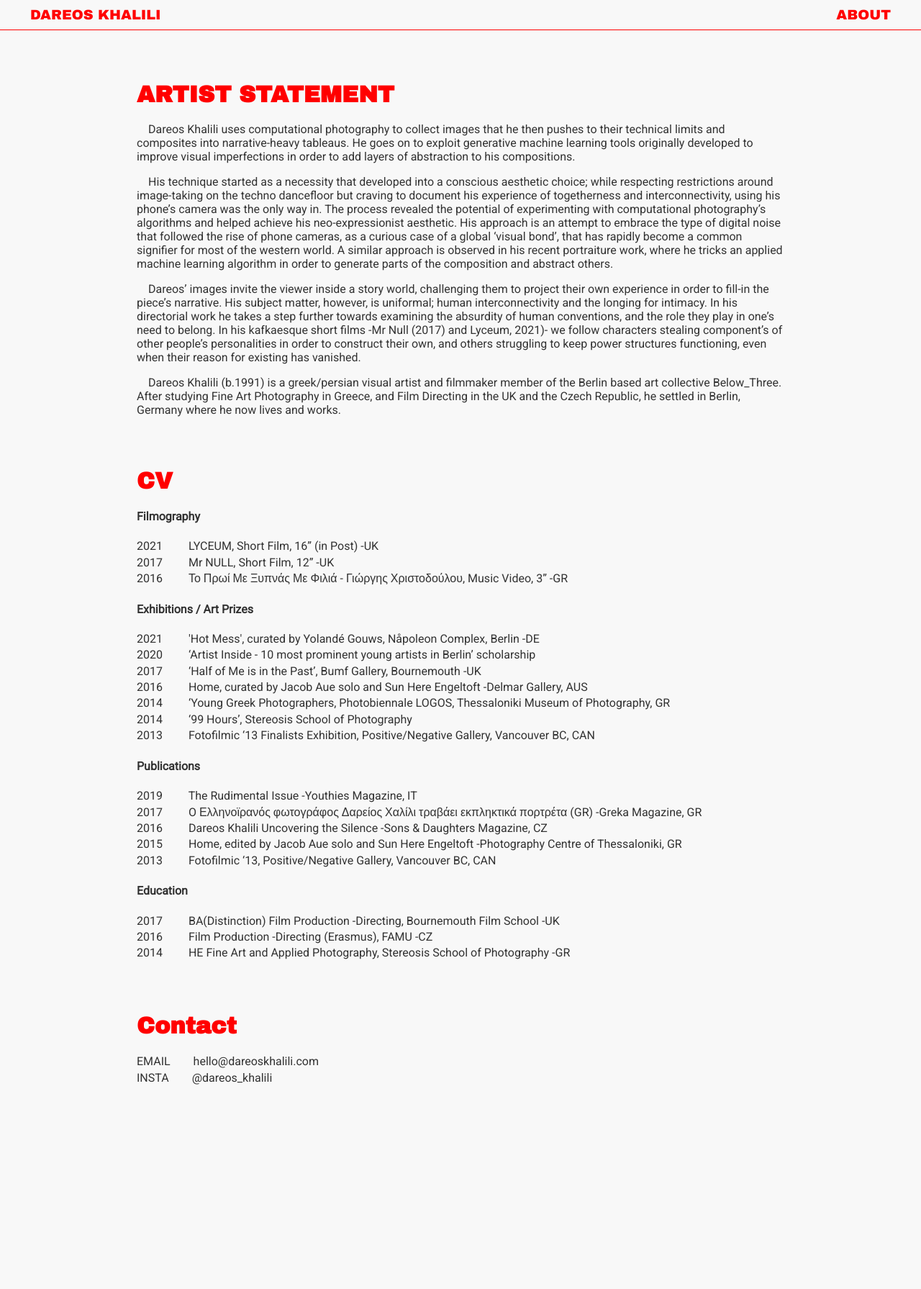
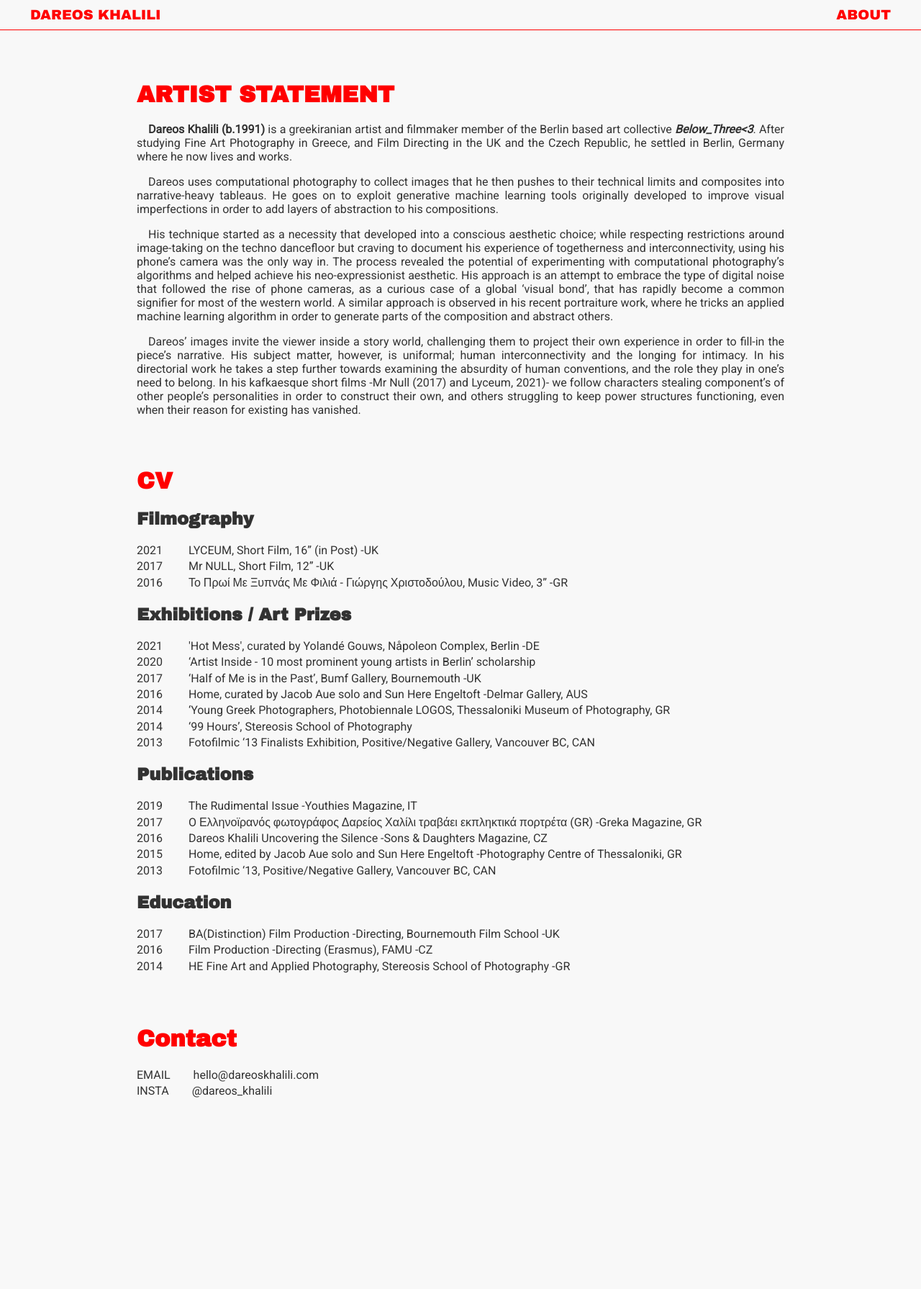
Before and after one commit to dareosK/art-we-1, a Jekyll site: the page built from about.html, in a window 1280 px wide. Shown: the whole page at 72% size. Built offline with Jekyll 4.4.1, drawn with Linux system fonts in a browser that asks for light colours.

Commit message:
typography

```diff
--- a/about.html
+++ b/about.html
@@ -17,7 +17,10 @@ title: Dareos Khalili - artist's about page
 
   <h1>ARTIST STATEMENT</h1>
   <p>
-    &emsp;Dareos Khalili uses computational photography to collect images that he then pushes to their technical limits and composites into narrative-heavy tableaus. He goes on to exploit generative machine learning tools originally developed to improve visual imperfections in order to add layers of abstraction to his compositions.
+    &emsp;<strong>Dareos Khalili (b.1991)</strong> is a greekiranian artist and filmmaker member of the Berlin based art collective <a id="b3"href="https://www.instagram.com/below_three/"><em>Below_Three<3</em></a>. After studying Fine Art Photography in Greece, and Film Directing in the UK and the Czech Republic, he settled in Berlin, Germany where he now lives and works.
+  </p>
+  <p>
+    &emsp;Dareos uses computational photography to collect images that he then pushes to their technical limits and composites into narrative-heavy tableaus. He goes on to exploit generative machine learning tools originally developed to improve visual imperfections in order to add layers of abstraction to his compositions.
   </p>
   <p>
     &emsp;His technique started as a necessity that developed into a conscious aesthetic choice; while respecting restrictions around image-taking on the techno dancefloor but craving to document his experience of togetherness and interconnectivity, using his phone’s camera was the only way in. The process revealed the potential of experimenting with computational photography’s algorithms and helped achieve his neo-expressionist aesthetic. His approach is an attempt to embrace the type of digital noise that followed the rise of phone cameras, as a curious case of a global ‘visual bond’, that has rapidly become a common signifier for most of the western world. A similar approach is observed in his recent portraiture work, where he tricks an applied machine learning algorithm in order to generate parts of the composition and abstract others.
@@ -25,12 +28,9 @@ title: Dareos Khalili - artist's about page
   <p>
     &emsp;Dareos’ images invite the viewer inside a story world, challenging them to project their own experience in order to fill-in the piece’s narrative. His subject matter, however, is uniformal; human interconnectivity and the longing for intimacy. In his directorial work he takes a step further towards examining the absurdity of human conventions, and the role they play in one’s need to belong. In his kafkaesque short films -Mr Null (2017) and Lyceum, 2021)- we follow characters stealing component’s of other people’s personalities in order to construct their own, and others struggling to keep power structures functioning, even when their reason for existing has vanished.
   </p>
-  <p>
-    &emsp;Dareos Khalili (b.1991) is a greek/persian visual artist and filmmaker member of the Berlin based art collective Below_Three. After studying Fine Art Photography in Greece, and Film Directing in the UK and the Czech Republic, he settled in Berlin, Germany where he now lives and works.
-  </p>
 
   <h1 style="margin-top: 72px;">CV</h1>
-  <h4><strong>Filmography</strong></h4>
+  <h2>Filmography</h2>
   <ul>
     <li>2021&emsp;&emsp; LYCEUM, Short Film, 16” (in Post)  -UK</li>
     <li>2017&emsp;&emsp; Mr NULL, Short Film, 12” -UK</li>
@@ -38,7 +38,7 @@ title: Dareos Khalili - artist's about page
   </ul>
 
 
-  <h4><strong>Exhibitions / Art Prizes</strong></h4>
+  <h2>Exhibitions / Art Prizes</h2>
   <ul>
     <li>2021&emsp;&emsp; 'Hot Mess', curated by Yolandé Gouws, Nåpoleon Complex, Berlin -DE</li>
     <li>2020&emsp;&emsp; ‘Artist Inside - 10 most prominent young artists in Berlin’ scholarship</li>
@@ -50,7 +50,7 @@ title: Dareos Khalili - artist's about page
     <li>2013&emsp;&emsp; Fotofilmic ‘13 Finalists Exhibition, Positive/Negative Gallery, Vancouver BC, CAN</li>
   </ul>
 
-  <h4><strong>Publications</strong></h4>
+  <h2>Publications</h2>
   <ul>
     <li>2019&emsp;&emsp; The Rudimental Issue -Youthies Magazine, IT</li>
     <li>2017&emsp;&emsp; O Ελληνοϊρανός φωτογράφος Δαρείος Χαλίλι τραβάει εκπληκτικά πορτρέτα (GR) -Greka Magazine, GR</li>
@@ -60,7 +60,7 @@ title: Dareos Khalili - artist's about page
     <li>2013&emsp;&emsp; Fotofilmic ‘13, Positive/Negative Gallery, Vancouver BC, CAN</li>
   </ul>
 
-  <h4><strong>Education</strong></h4>
+  <h2>Education</h2>
   <ul>
     <li>2017&emsp;&emsp; BA(Distinction) Film Production -Directing, Bournemouth Film School -UK</li>
     <li>2016&emsp;&emsp; Film Production -Directing (Erasmus), FAMU -CZ</li>
--- a/styles.css
+++ b/styles.css
@@ -36,8 +36,14 @@ body {
   width: 100%;
 }
 
+#b3 {
+  text-decoration: none;
+  color: #323232;
+  font-weight: bold;
+}
 /*ABOUT PAGE*/
 .background-about {
+  text-align: justify;
   width: 900px;
   margin: 72px auto;
   color: #323232;
@@ -162,6 +168,11 @@ body {
 
 @media only screen and (max-width: 750px) {
 
+  .background-about {
+    width: 85%;
+  }
+
+
   .text-center {
     top: 70%;
   }
```
Also changed, not shown: other parts of about.html (+1 -1 lines).
